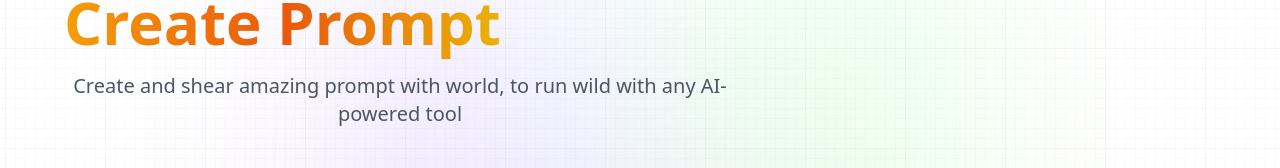
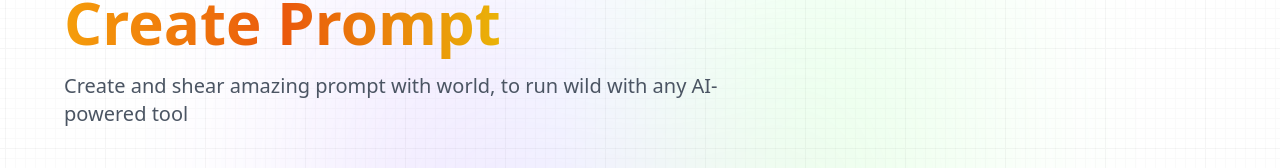
Before and after one commit to saeed115/ai_prompts, a Next.js app: page /create-prompt in a window 1280 px wide. Shown: the part 157-325 px from the top of the page. Built offline with nearby package versions, Linux system fonts and the light colour scheme; no server answers.

Commit message:
align decs to left on large screen

```diff
--- a/components/Form.jsx
+++ b/components/Form.jsx
@@ -8,7 +8,7 @@ function Form({ type, submitting, post, setPost, handleSubmit }) {
 				<span className='orange_gradient'>{type} Prompt</span>
 			</h1>
 
-			<p className='desc max-w-sm lg:text-center'>
+			<p className='desc max-w-sm lg:text-left text-center'>
 				<span className='capitalize'>{type}</span> and shear amazing prompt with world, to
 				run wild with any AI-powered tool
 			</p>
```
